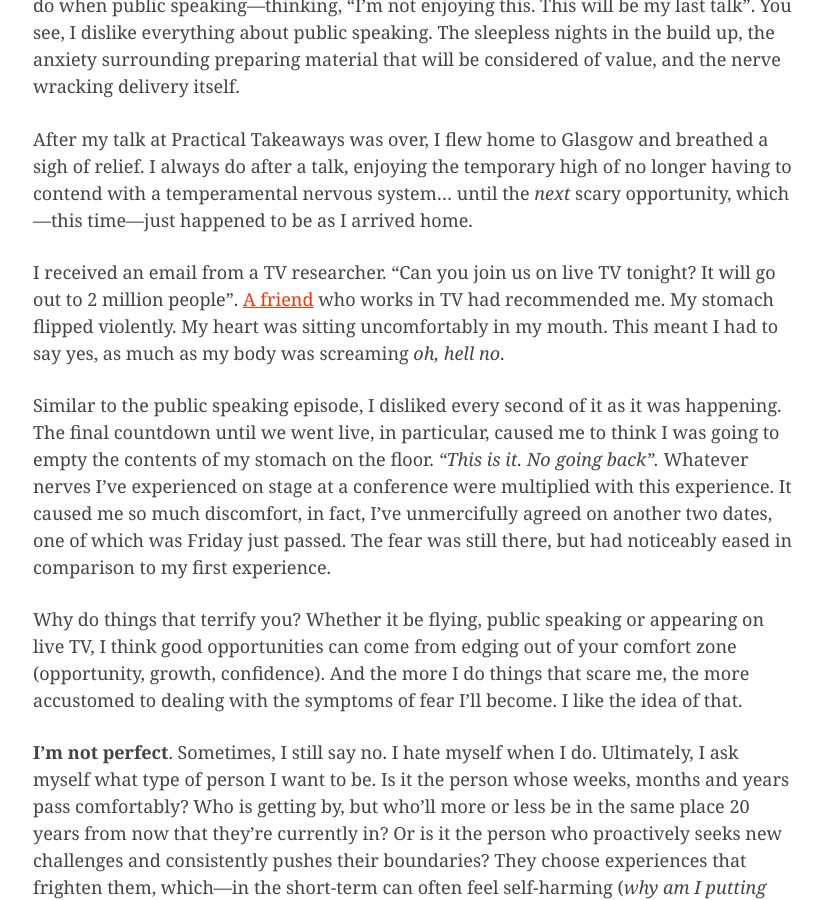
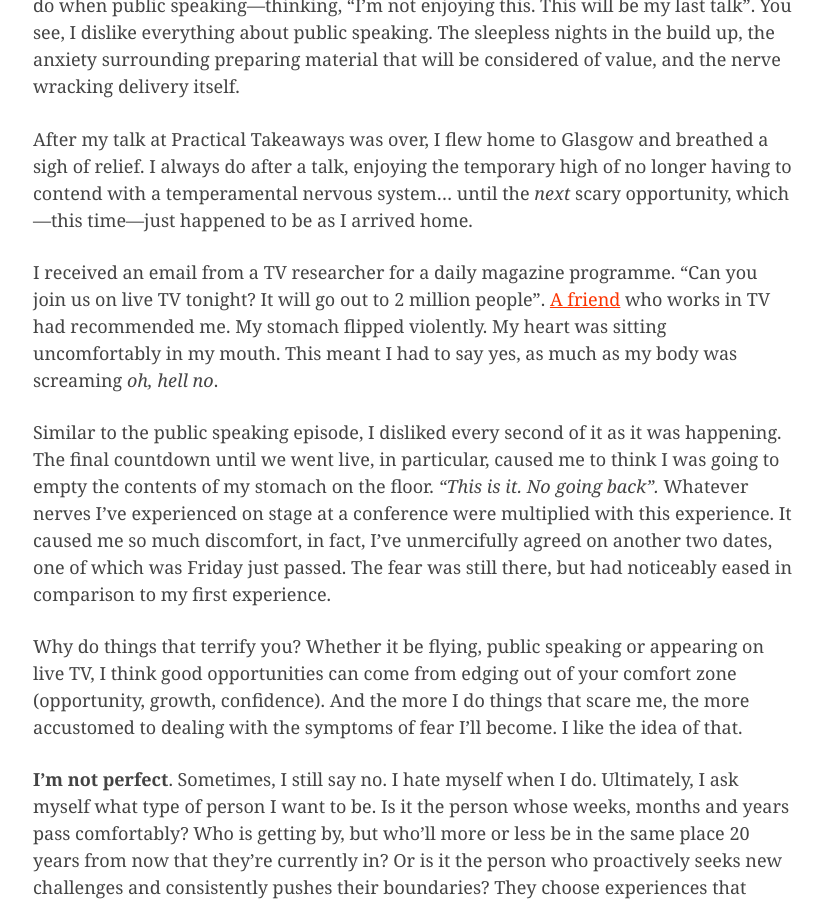
Before and after one commit to ashleybaxter/iamashley, a Jekyll site: the page built from _posts/2014-07-27-get-comfortable-with-discomfort.markdown, in a window 1280 px wide and 900 px high, scrolled down 564 px. Shown: the whole window, without its empty margins (227-1050 px from the left). Built offline with Jekyll 4.4.1, drawn with Linux system fonts in a browser that asks for light colours; some web fonts are replaced; Markdown is read by kramdown in place of the engine named in the settings.

```diff
--- a/_posts/2014-07-27-get-comfortable-with-discomfort.markdown
+++ b/_posts/2014-07-27-get-comfortable-with-discomfort.markdown
@@ -12,7 +12,7 @@ Last week, as <a href="http://insurancebyjack.co.uk/news/2014/07/24/practical-ta
 
 After my talk at Practical Takeaways was over, I flew home to Glasgow and breathed a sigh of relief. I always do after a talk, enjoying the temporary high of no longer having to contend with a temperamental nervous system… until the <em>next</em> scary opportunity, which—this time—just happened to be as I arrived home.
 
-I received an email from a TV researcher. "Can you join us on live TV tonight? It will go out to 2 million people". <a href="http://twitter.com/hellorogue">A friend</a> who works in TV had recommended me. My stomach flipped violently. My heart was sitting uncomfortably in my mouth. This meant I had to say yes, as much as my body was screaming <em>oh, hell no</em>.
+I received an email from a TV researcher for a daily magazine programme. "Can you join us on live TV tonight? It will go out to 2 million people". <a href="http://twitter.com/hellorogue">A friend</a> who works in TV had recommended me. My stomach flipped violently. My heart was sitting uncomfortably in my mouth. This meant I had to say yes, as much as my body was screaming <em>oh, hell no</em>.
 
 Similar to the public speaking episode, I disliked every second of it as it was happening. The final countdown until we went live, in particular, caused me to think I was going to empty the contents of my stomach on the floor. <em>"This is it. No going back".</em> Whatever nerves I've experienced on stage at a conference were multiplied with this experience. It caused me so much discomfort, in fact, I've unmercifully agreed on another two dates, one of which was Friday just passed. The fear was still there, but had noticeably eased in comparison to my first experience.
 
```
